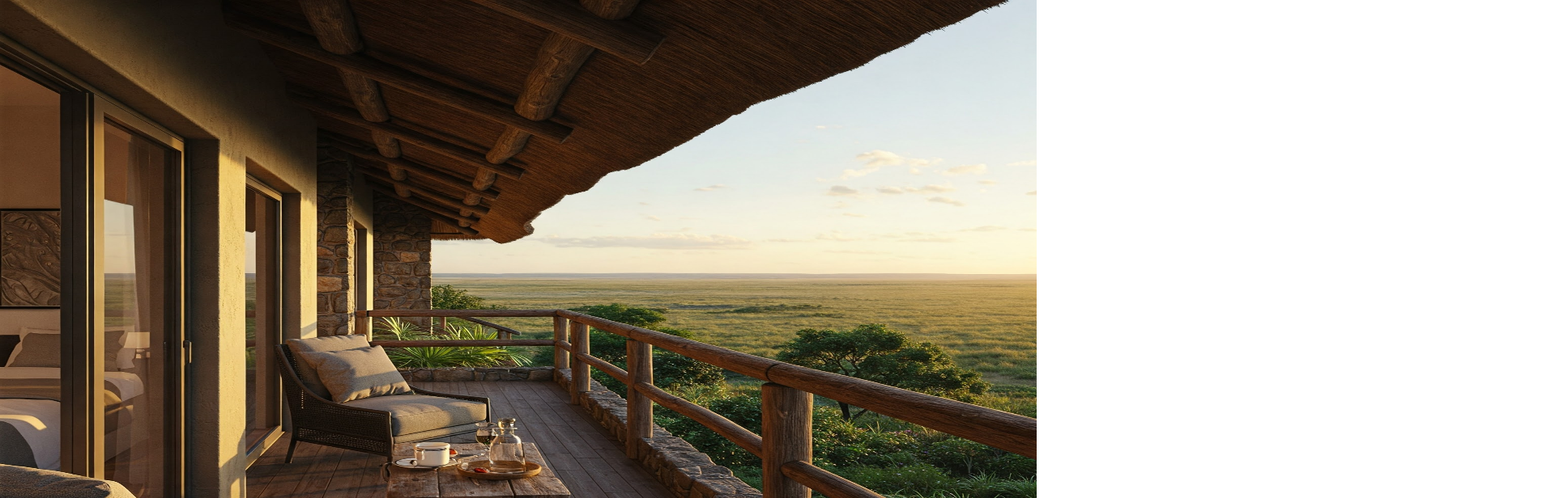
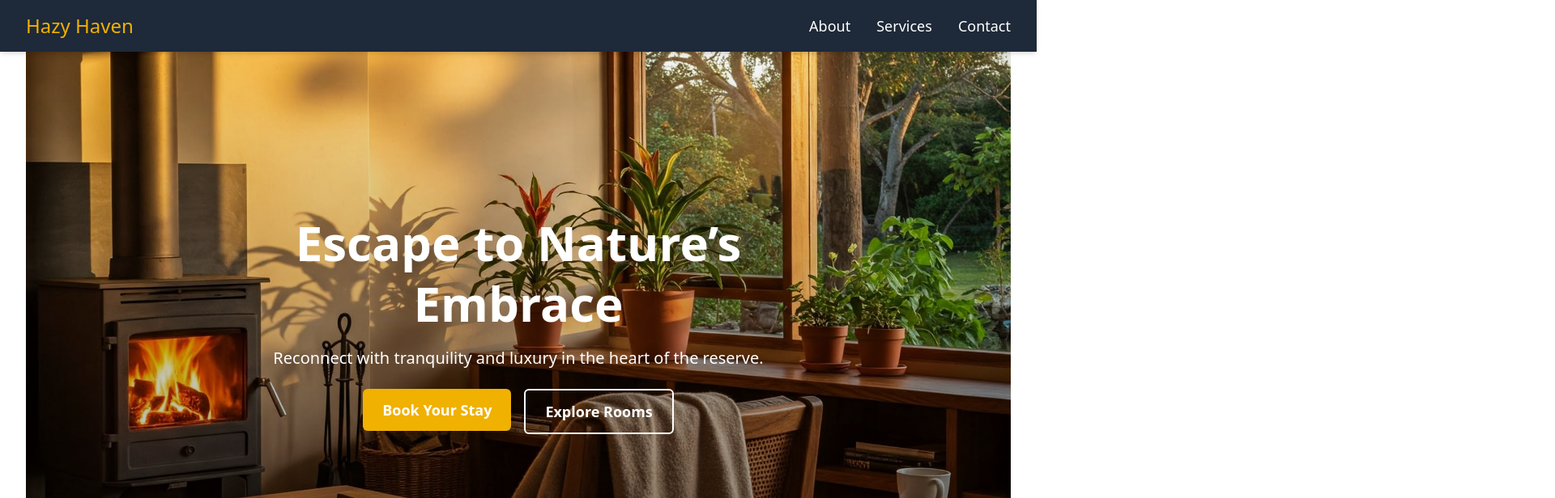
Before and after one commit to fabrikqeai/hazy-haven, a Next.js app in the folder hazy-haven-website/: page / in a window 1280 px wide. Shown: the top 616 px of the page at 81% size, 1920 px wide, since content can reach past the window. Built offline with nearby package versions, Linux system fonts and the light colour scheme.

Commit message:
feat: set up global styles and layout in app

```diff
--- /dev/null
+++ b/hazy-haven-website/pages/_app.tsx
@@ -0,0 +1,22 @@
+import Layout from "@/components/layout/Layout";
+import "@/styles/globals.css";
+import { AppProps } from "next/app";
+import Head from "next/head";
+import { ParallaxProvider } from "react-scroll-parallax"; // ✅ Import
+
+export default function App({ Component, pageProps }: AppProps) {
+  return (
+    <>
+      <Head>
+        <title>Hazy Haven</title>
+        <meta name="description" content="A tranquil escape surrounded by nature" />
+        <meta name="viewport" content="width=device-width, initial-scale=1" />
+      </Head>
+      <ParallaxProvider> {/* ✅ Wrap the app */}
+        <Layout>
+          <Component {...pageProps} />
+        </Layout>
+      </ParallaxProvider>
+    </>
+  );
+}
```
